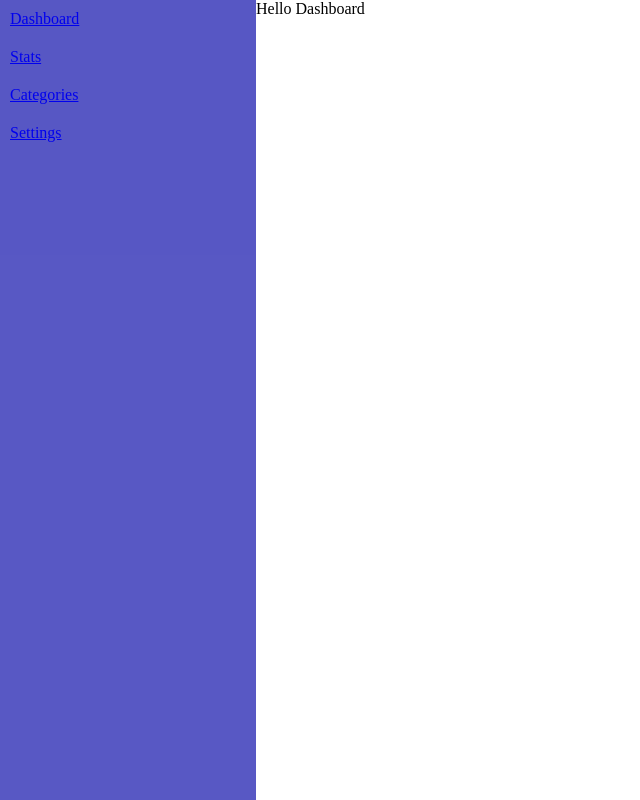
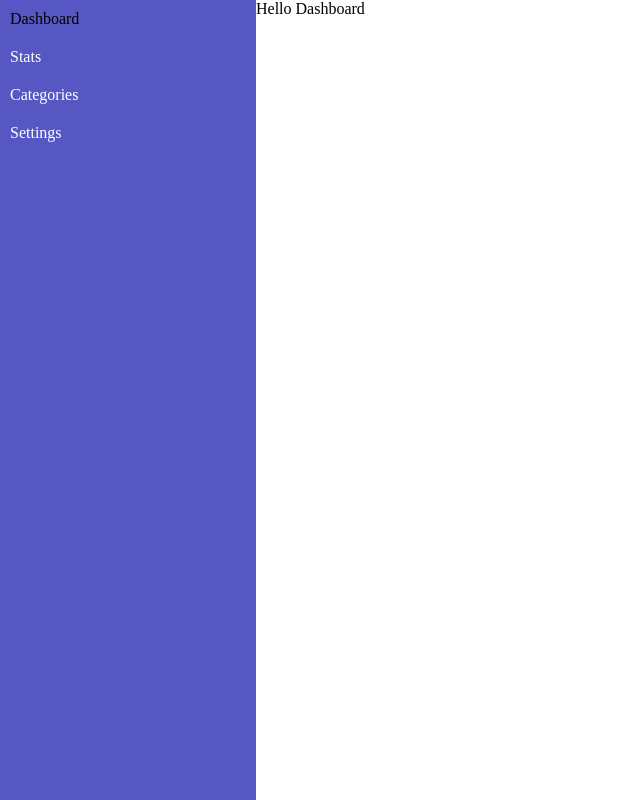
Before and after one commit to Sergei9915/FinTrack, a React (Vite) app: page / in a window 1280 px wide. Shown: the whole page, without its empty margins (0-640 px from the left). Built offline with nearby package versions, Linux system fonts and the light colour scheme.

Commit message:
add-active-className

```diff
--- a/src/App.jsx
+++ b/src/App.jsx
@@ -1,6 +1,6 @@
 import { BrowserRouter, Routes, Route } from 'react-router-dom';
-import { Layout } from './layouts/layouts';
-import { Dashboard, Stats, Categories, Settings } from './pages/index';
+import { Layout } from '@/layouts/layouts';
+import { Dashboard, Stats, Categories, Settings } from '@/pages/index';
 
 export default function App() {
   return (
--- a/src/components/Navigation/Navigation.jsx
+++ b/src/components/Navigation/Navigation.jsx
@@ -1,7 +1,9 @@
 import React from 'react';
-import { Link, NavLink } from 'react-router-dom';
+import { NavLink } from 'react-router-dom';
 
 import styles from './Navigation.module.css';
+
+const navLinkClass = ({ isActive }) => (isActive ? styles.active : '');
 
 export const Navigation = () => {
   return (
@@ -9,16 +11,24 @@ export const Navigation = () => {
       <nav>
         <ul>
           <li>
-            <NavLink to="/">Dashboard</NavLink>
+            <NavLink to="/" className={navLinkClass}>
+              Dashboard
+            </NavLink>
           </li>
           <li>
-            <NavLink to="stats">Stats</NavLink>
+            <NavLink to="stats" className={navLinkClass}>
+              Stats
+            </NavLink>
           </li>
           <li>
-            <NavLink to="categories">Categories</NavLink>
+            <NavLink to="categories" className={navLinkClass}>
+              Categories
+            </NavLink>
           </li>
           <li>
-            <NavLink to="settings">Settings</NavLink>
+            <NavLink to="settings" className={navLinkClass}>
+              Settings
+            </NavLink>
           </li>
         </ul>
       </nav>
--- a/src/components/Navigation/Navigation.module.css
+++ b/src/components/Navigation/Navigation.module.css
@@ -11,5 +11,5 @@
 }
 
 a.active {
-  color: rgb(0, 0, 0);
+  color: black;
 }
--- a/src/index.css
+++ b/src/index.css
@@ -3,3 +3,8 @@
   margin: 0;
   padding: 0;
 }
+
+a {
+  text-decoration: none;
+  color: #fff;
+}
--- a/src/main.jsx
+++ b/src/main.jsx
@@ -1,6 +1,6 @@
 import { StrictMode } from 'react';
 import { createRoot } from 'react-dom/client';
-import App from './App.jsx';
+import App from '@/App.jsx';
 
 import './index.css';
 
```
